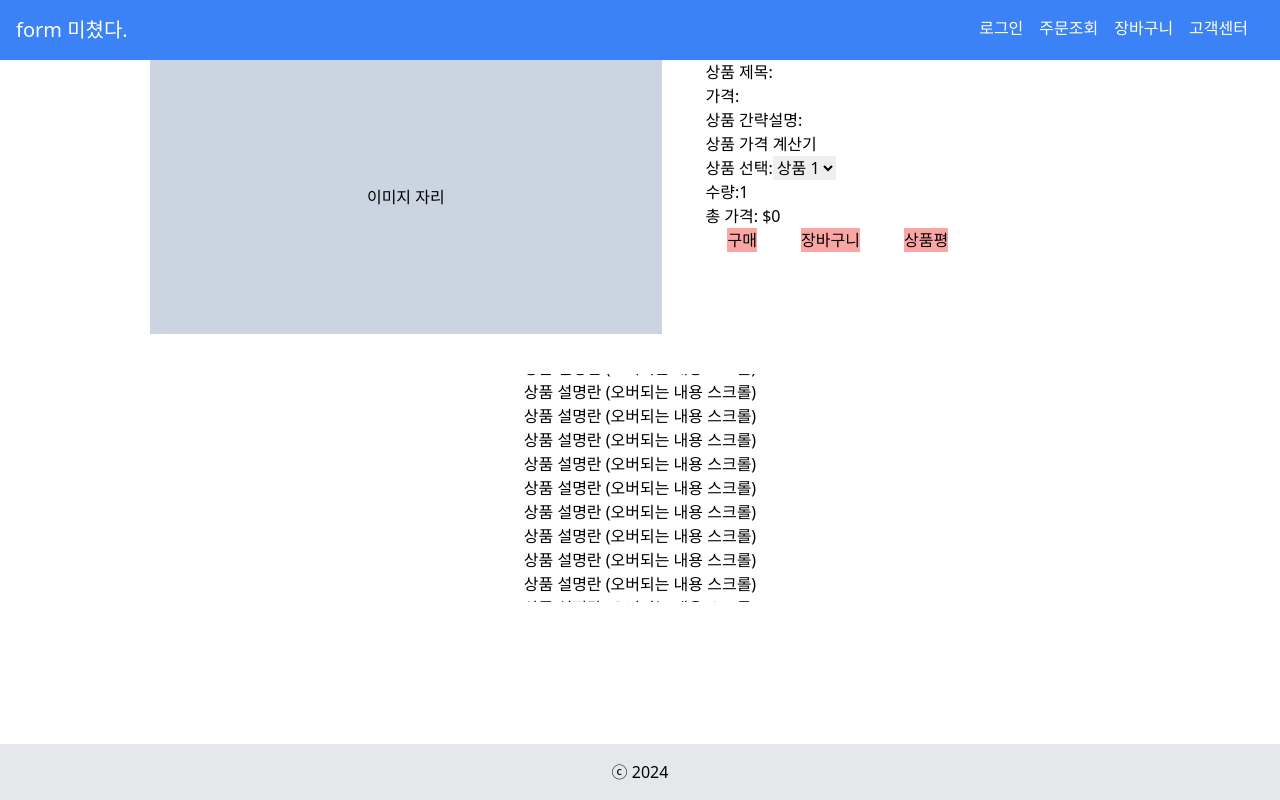
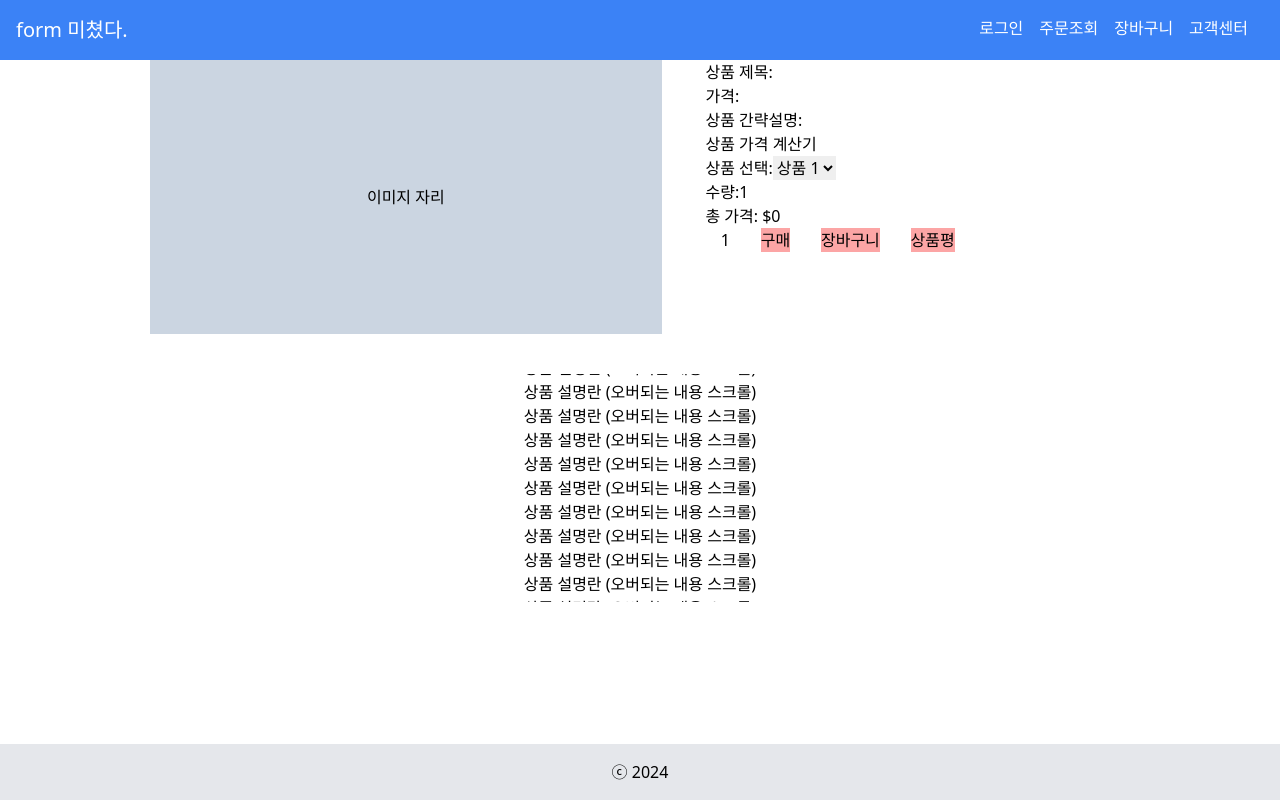
Before and after one commit to KDT-IaaS-Class-One-Group/KDT-IaaS-4team-ERP, a Next.js app: page /product in a window 1280 px wide. Built offline with nearby package versions, Linux system fonts and the light colour scheme.

Commit message:
feat : 상품 페이지 Link 연결

```diff
--- a/app/customComp/Product/productdetail.tsx
+++ b/app/customComp/Product/productdetail.tsx
@@ -3,6 +3,7 @@ import ProductPriceCalculator from './pricecalculator'
 import React from "react";
 import styles from "./style/productdetail.module.css";
 import { ProductDetail } from "./types";
+import Link from 'next/link';
 
 type ProductDetailProps = {
   productdetail: ProductDetail;
@@ -26,10 +27,19 @@ const ProductDetail: React.FC<ProductDetailProps> = ({ productdetail }) => {
           {/* {productdetail.Summary} */}
           <ProductPriceCalculator/>
           <div className="flex justify-around">
-            {/* 링크로 바꿔야되나? */}
+            {/* 링크로 바꿔야되나? */}1
+
+            <Link href="/orderlist">
             <button className="bg-red-300">구매</button>
+            </Link>
+
+            <Link href="/cart">
             <button className="bg-red-300">장바구니</button>
+            </Link>
+
+            <Link href="/csitem">
             <button className="bg-red-300">상품평</button>
+            </Link>
           </div>
         </div>
       </div>
```
